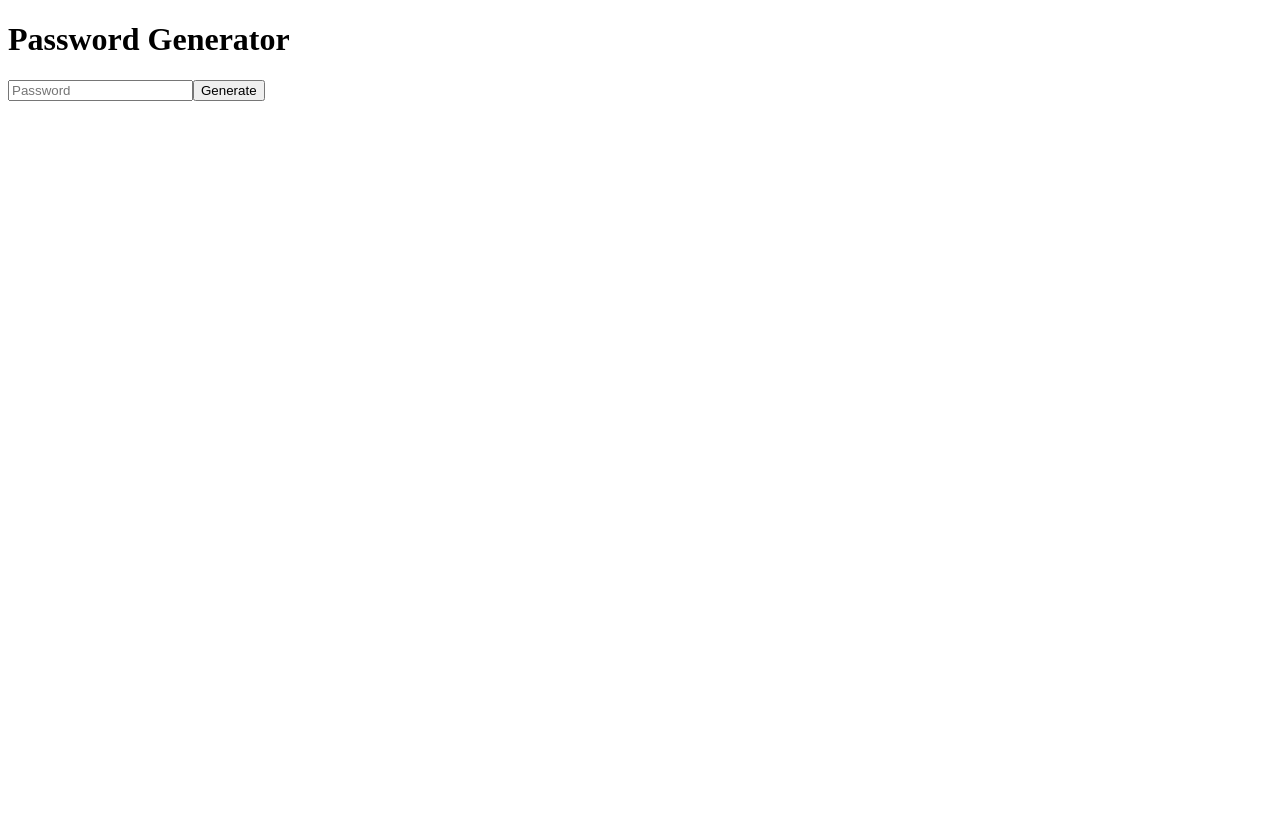
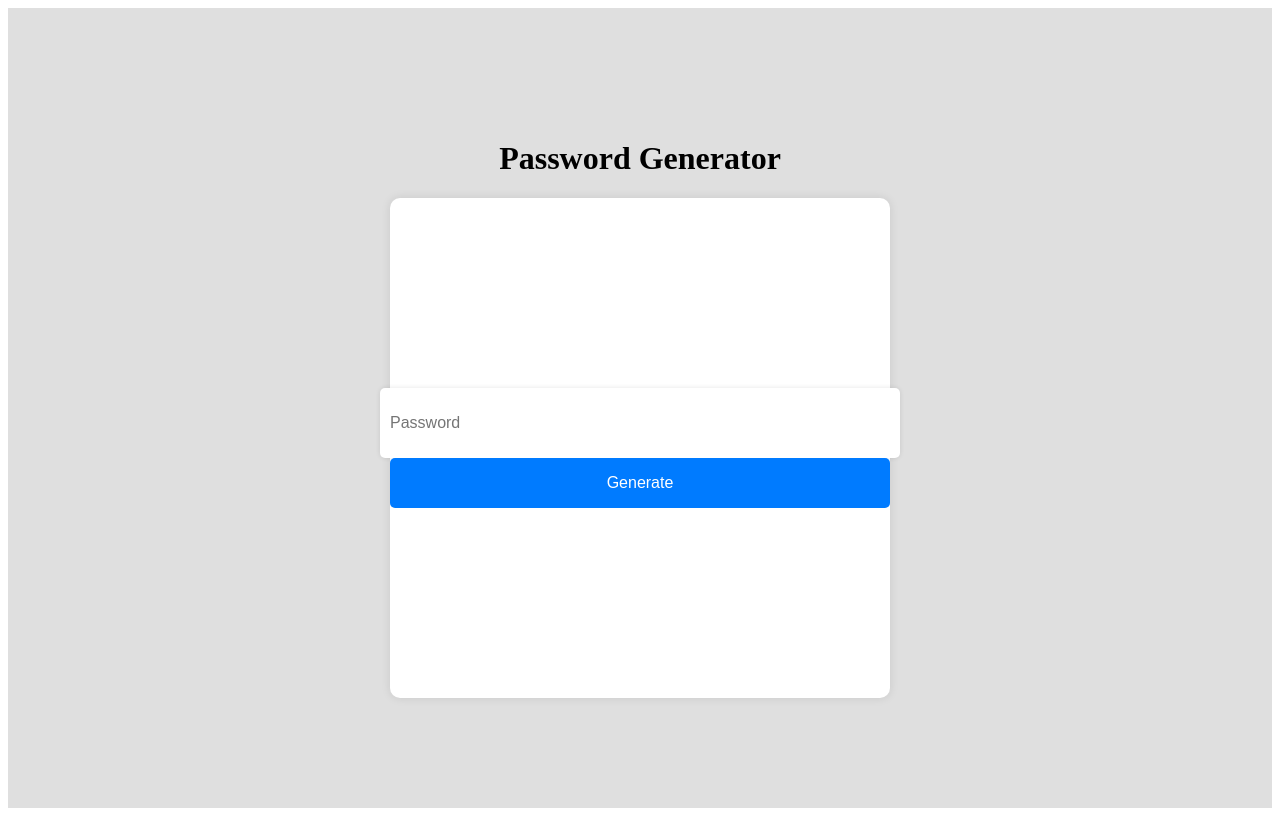
Before and after one commit to jmanzanares12/password-generator, a React (Vite) app: page / in a window 1280 px wide. Built offline with nearby package versions, Linux system fonts and the light colour scheme.

Commit message:
Add: styles sheets

```diff
--- a/src/components/containerApp.jsx
+++ b/src/components/containerApp.jsx
@@ -1,4 +1,5 @@
 import {React, useState} from 'react';
+import '../styles/containerApp.css';
 
 const ContainerApp = () => {
     const [password, setPassword] = useState('');
@@ -14,7 +15,7 @@ const ContainerApp = () => {
     }
 
     return (
-        <div>
+        <div className="main">
             <h1>Password Generator</h1>
             <div className="passwordContainer">
                 <div className="passwordBox">
--- /dev/null
+++ b/src/styles/containerApp.css
@@ -0,0 +1,56 @@
+.main {
+    display: flex;
+    flex-direction: column;
+    align-items: center;
+    justify-content: center;
+    height: 100vh;
+    background-color: #dfdfdf;
+}
+
+.passwordContainer {
+    display: flex;
+    flex-direction: column;
+    align-items: center;
+    justify-content: center;
+    width: 500px;
+    height: 500px;
+    background-color: #ffffff;
+    border-radius: 10px;
+    box-shadow: 0px 0px 10px rgba(0, 0, 0, 0.1);
+}
+
+.passwordBox {
+    display: flex;
+    flex-direction: column;
+    align-items: center;
+    justify-content: center;
+    width: 100%;
+    height: 100%;
+}
+
+.passwordBox input {
+    width: 100%;
+    height: 50px;
+    padding: 10px;
+    font-size: 16px;
+    border-radius: 5px;
+    border: none;
+    outline: none;
+    box-shadow: 0px 0px 5px rgba(0, 0, 0, 0.1);
+}
+
+.passwordBox button {
+    width: 100%;
+    height: 50px;
+    font-size: 16px;
+    border-radius: 5px;
+    border: none;
+    outline: none;
+    background-color: #007bff;
+    color: #ffffff;
+    cursor: pointer;
+}
+
+.passwordBox button:hover {
+    background-color: #0069d9;
+}
```
